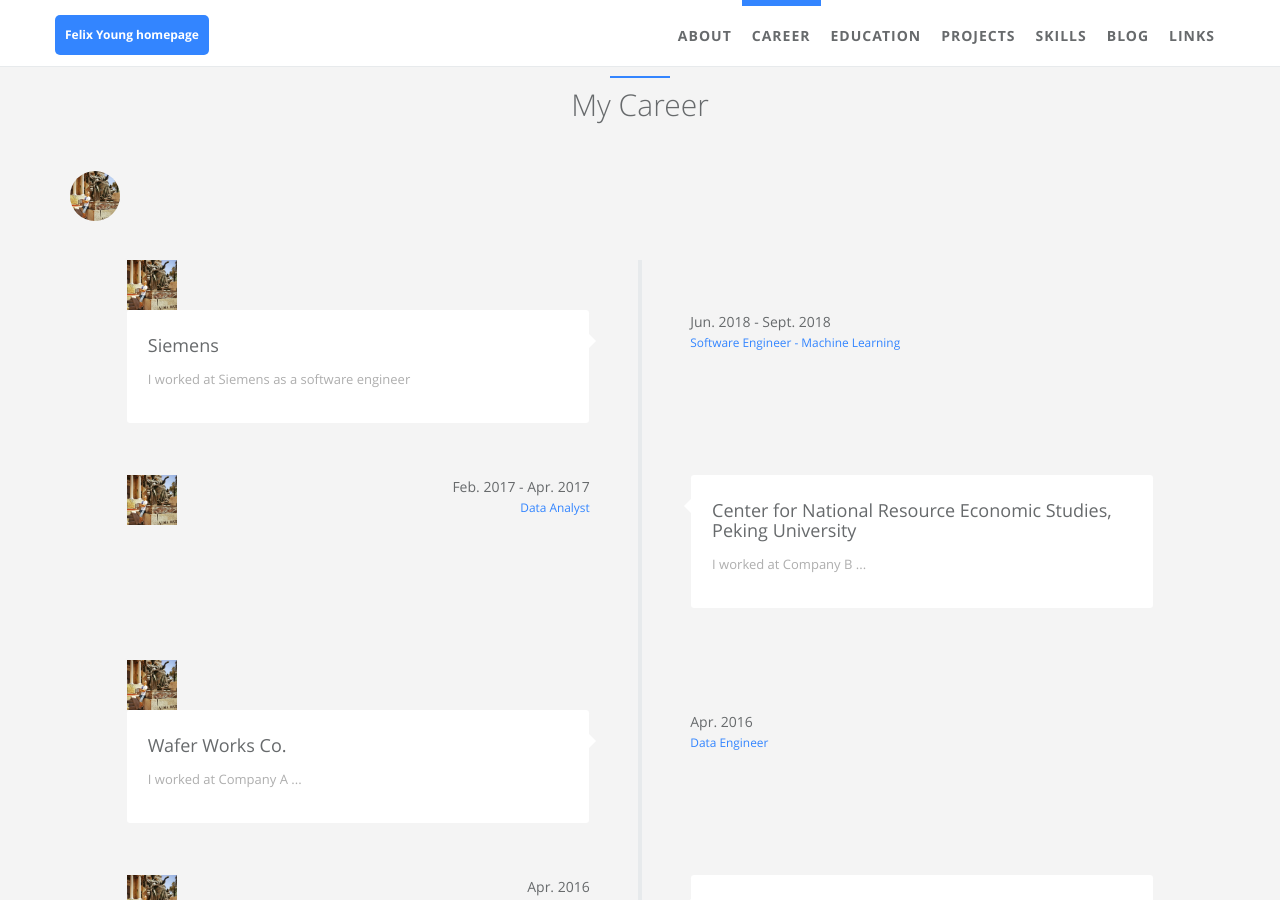
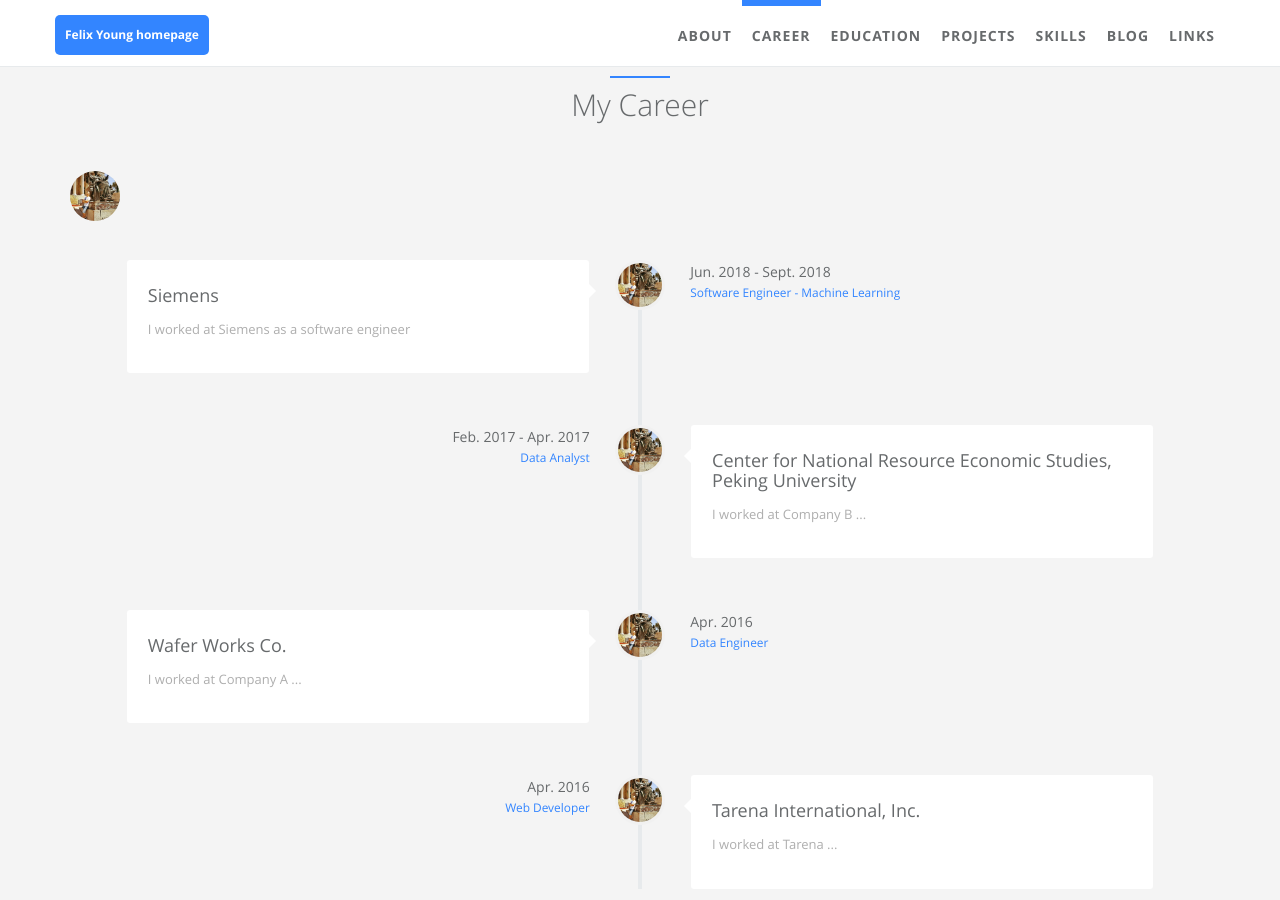
Before and after one commit to abx67/felixyoung, a Jekyll site: the page built from index.html, in a window 1280 px wide and 900 px high, scrolled down 866 px. Built offline with Jekyll 4.4.1, drawn with Linux system fonts in a browser that asks for light colours.

Commit message:
Update career.html

```diff
--- a/_includes/sections/career.html
+++ b/_includes/sections/career.html
@@ -15,7 +15,7 @@
             {% assign loopindex = forloop.index | modulo: 2 %}
                 <div class="vertical-timeline-block">
 <!--                     <img src="{{ site.author.avatar | prepend: site.baseurl }}" height="50" width="50" class="img-responsive img-circle" alt=""> -->
-                    <img src="{{ site.author.avatar | prepend: site.baseurl }}" height="50" width="50" class=class="vertical-timeline-icon navy-bg wow rotateIn" alt="">
+                    <img src="{{ site.author.avatar | prepend: site.baseurl }}" height="50" width="50" class="vertical-timeline-icon navy-bg wow rotateIn" alt="">
 
 <!--                     <div class="vertical-timeline-icon navy-bg wow rotateIn">
                         <i class="fa {{ career.icon }}"></i>
```
